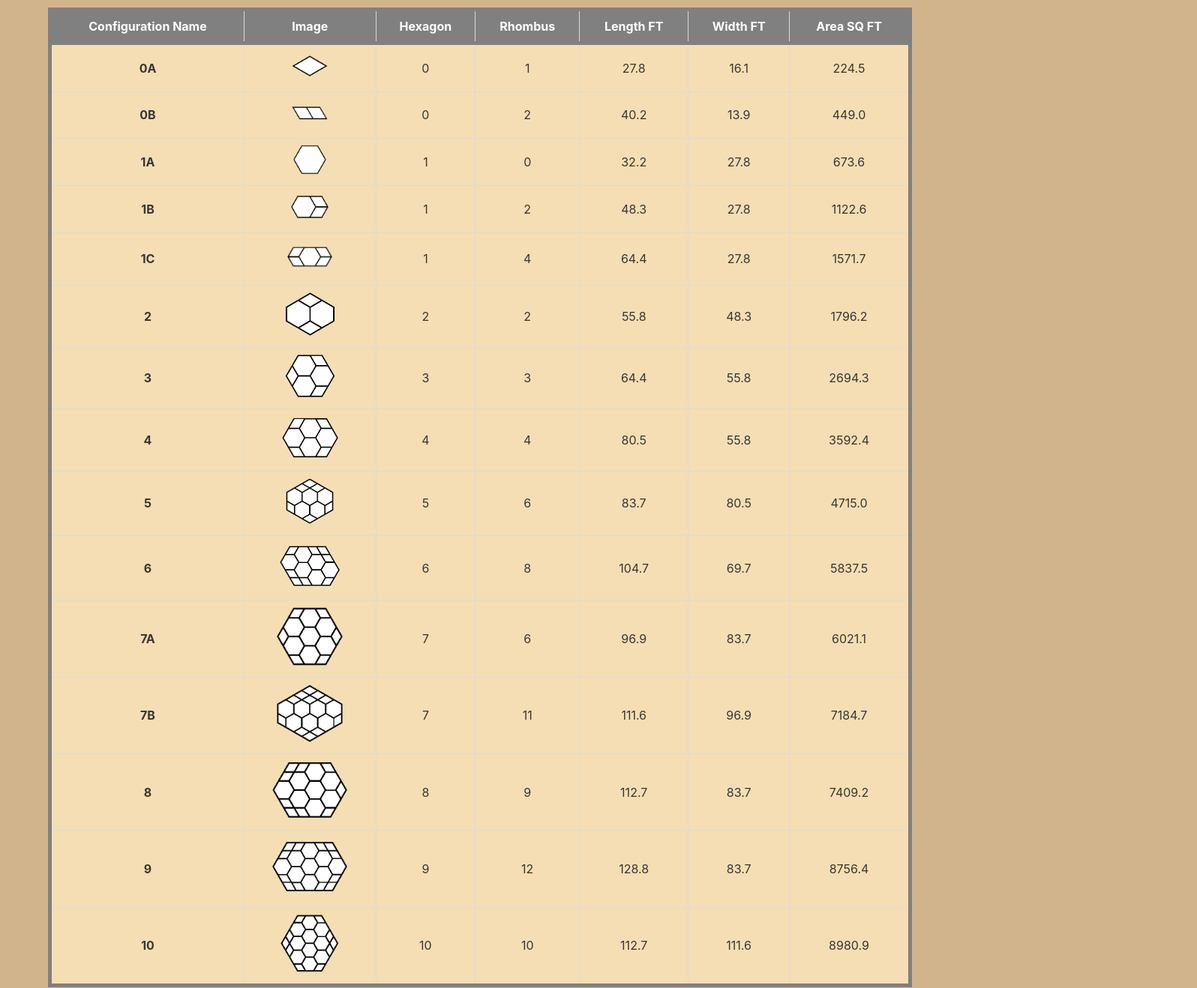
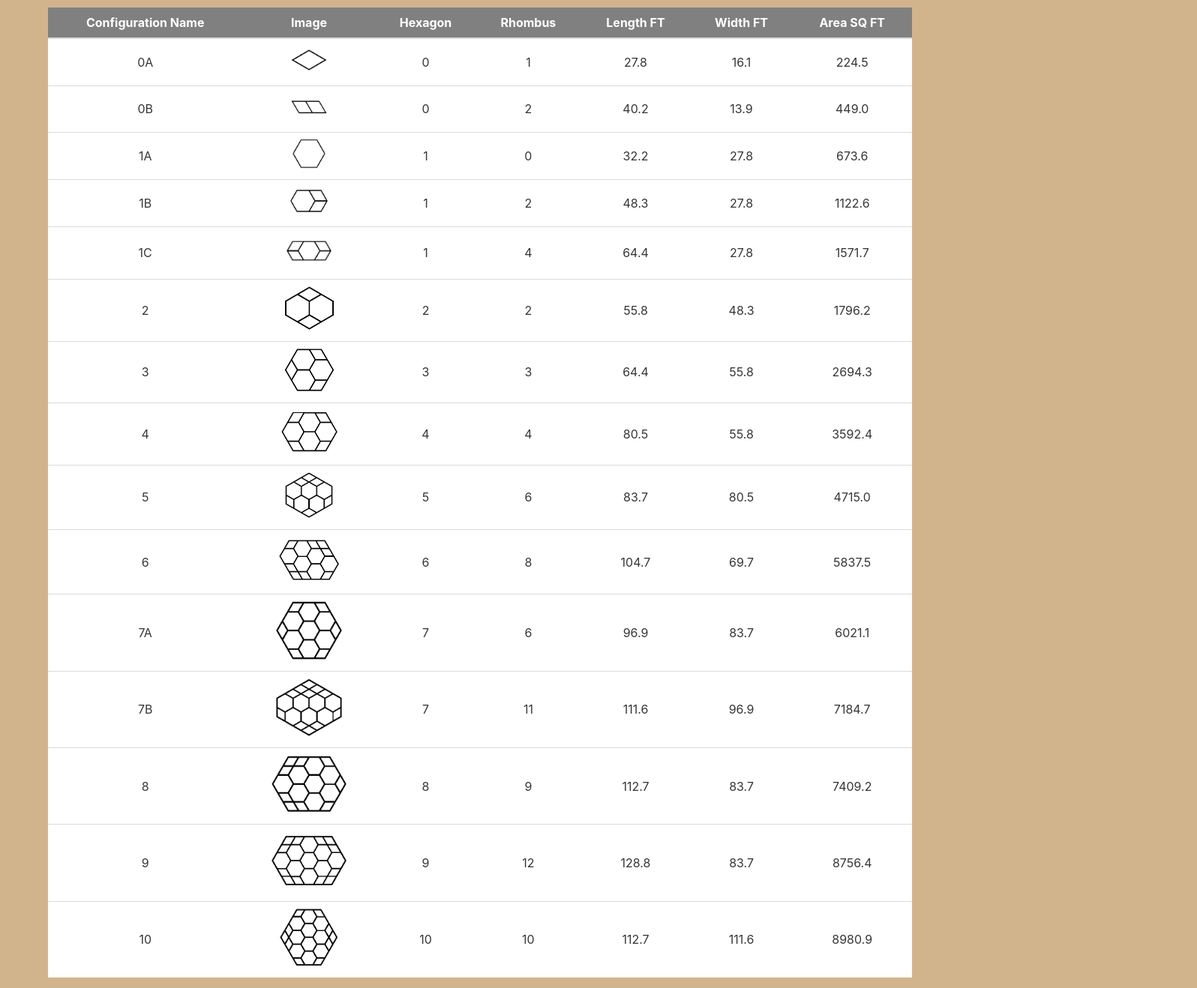
Before and after one commit to naricci/qrg-website, a plain HTML site: page views/config/config_list.html in a window 1280 px wide. Shown: the part 300-1618 px from the top of the page at 75% size, 1596 px wide, since content can reach past the window. Drawn offline with Linux system fonts and the light colour scheme.

Commit message:
redoing table formats throughout site

```diff
--- a/css/style.css
+++ b/css/style.css
@@ -9,11 +9,6 @@ body {
 ul {
     list-style-type:square;
     padding-left: 40px;
-}
-
-table, thead {
-    border: 5px solid grey;
-    border-collapse: collapse;
 }
 
 p.navbar-item.has-text-black {
@@ -40,8 +35,6 @@ p.navbar-item.has-text-black {
     color: #000000;
 }
 
-.thead { text-align: center; vertical-align: middle; color: white; }
-
 #support-pole {
     height: 500px;
 }
--- a/views/config/config_list.html
+++ b/views/config/config_list.html
@@ -6,6 +6,7 @@
 		<meta name="viewport" content="width=device-width, initial-scale=1">
 		<title>ULCANS | Configuration List</title>
 		<!-- Bulma -->
+		<link rel="stylesheet" href="../../css/bulma-rtl.min.css">
 		<link rel="stylesheet" href="../../css/bulma.min.css">
 		<!-- CSS -->
 		<link rel="stylesheet" href="../../css/style.css">
@@ -27,6 +28,7 @@
 		<meta name="msapplication-TileColor" content="#ffffff">
 		<meta name="msapplication-TileImage" content="../../images/favicons/ms-icon-144x144.png">
 		<meta name="theme-color" content="#ffffff">
+
 		<!-- Font Awesome -->
 		<script defer src="https://use.fontawesome.com/releases/v5.3.1/js/all.js"></script>
 		<!-- JS -->
@@ -123,22 +125,22 @@
 							<div class="content is-medium">
 								<p>Screen configuration must be determined prior to creating net assemblies and refolding for field deployment. This table lists common screen configurations.</p>
 							</div>
-							<table class="table is-bordered is-hoverable is-fullwidth" style="background-color: wheat;">
-								<thead style="background-color: grey;">
-									<tr>
-										<th style="text-align: center; vertical-align: middle; color: white;">Configuration Name</th>
-										<th style="text-align: center; vertical-align: middle; color: white;">Image</th>
-										<th style="text-align: center; vertical-align: middle; color: white;">Hexagon</th>
-										<th style="text-align: center; vertical-align: middle; color: white;">Rhombus</th>
-										<th style="text-align: center; vertical-align: middle; color: white;">Length FT</th>
-										<th style="text-align: center; vertical-align: middle; color: white;">Width FT</th>
-										<th style="text-align: center; vertical-align: middle; color: white;">Area SQ FT</th>
+							<table class="table is-hoverable is-fullwidth">
+								<thead style="background-color: grey; text-align: center; vertical-align: middle;">
+									<tr style="text-align: center; vertical-align: middle;">
+										<th style="color: white;">Configuration Name</th>
+										<th style="color: white;">Image</th>
+										<th style="color: white;">Hexagon</th>
+										<th style="color: white;">Rhombus</th>
+										<th style="color: white;">Length FT</th>
+										<th style="color: white;">Width FT</th>
+										<th style="color: white;">Area SQ FT</th>
 									</tr>
 								</thead>
 								<tbody>
 									<!-- Row 1 -->
 									<tr>
-										<th style="text-align: center; vertical-align: middle;">0A</th>
+										<td style="text-align: center; vertical-align: middle" >0A</td>
 										<td style="text-align: center; vertical-align: middle">
 											<img src="../../images/configuration/table/0A.png" alt="Configuration 0A" width="50">
 										</td>
@@ -150,7 +152,7 @@
 									</tr>
 									<!-- Row 2 -->
 									<tr>
-										<th style="text-align: center; vertical-align: middle">0B</th>
+										<td style="text-align: center; vertical-align: middle">0B</td>
 										<td style="text-align: center; vertical-align: middle">
 											<img src="../../images/configuration/table/0B.png" alt="Configuration 0B" width="50">
 										</td>
@@ -162,7 +164,7 @@
 									</tr>
 									<!-- Row 3 -->
 									<tr>
-										<th style="text-align: center; vertical-align: middle">1A</th>
+										<td style="text-align: center; vertical-align: middle">1A</td>
 										<td style="text-align: center; vertical-align: middle">
 											<img src="../../images/configuration/table/1A.png" alt="Configuration 1A" width="50">
 										</td>
@@ -174,7 +176,7 @@
 									</tr>
 									<!-- Row 4 -->
 									<tr>
-										<th style="text-align: center; vertical-align: middle">1B</th>
+										<td style="text-align: center; vertical-align: middle">1B</td>
 										<td style="text-align: center; vertical-align: middle">
 											<img src="../../images/configuration/table/1B.png" alt="Configuration 1B" width="50">
 										</td>
@@ -186,7 +188,7 @@
 									</tr>
 									<!-- Row 5 -->
 									<tr>
-										<th style="text-align: center; vertical-align: middle">1C</th>
+										<td style="text-align: center; vertical-align: middle">1C</td>
 										<td style="text-align: center; vertical-align: middle">
 											<img src="../../images/configuration/table/1C.png" alt="Configuration 1C" width="60">
 										</td>
@@ -198,7 +200,7 @@
 									</tr>
 									<!-- Row 6 -->
 									<tr>
-										<th style="text-align: center; vertical-align: middle">2</th>
+										<td style="text-align: center; vertical-align: middle">2</td>
 										<td style="text-align: center; vertical-align: middle">
 											<img src="../../images/configuration/table/2.png" alt="Configuration 2" width="75">
 										</td>
@@ -210,7 +212,7 @@
 									</tr>
 									<!-- Row 7 -->
 									<tr>
-										<th style="text-align: center; vertical-align: middle">3</th>
+										<td style="text-align: center; vertical-align: middle">3</td>
 										<td style="text-align: center; vertical-align: middle">
 											<img src="../../images/configuration/table/3.png" alt="Configuration 3" width="75">
 										</td>
@@ -222,7 +224,7 @@
 									</tr>
 									<!-- Row 8 -->
 									<tr>
-										<th style="text-align: center; vertical-align: middle">4</th>
+										<td style="text-align: center; vertical-align: middle">4</td>
 										<td style="text-align: center; vertical-align: middle">
 											<img src="../../images/configuration/table/4.png" alt="Configuration 4" width="75">
 										</td>
@@ -234,7 +236,7 @@
 									</tr>
 									<!-- Row 9 -->
 									<tr>
-										<th style="text-align: center; vertical-align: middle">5</th>
+										<td style="text-align: center; vertical-align: middle">5</td>
 										<td style="text-align: center; vertical-align: middle">
 											<img src="../../images/configuration/table/5.png" alt="Configuration 5" width="80">
 										</td>
@@ -246,7 +248,7 @@
 									</tr>
 									<!-- Row 10 -->
 									<tr>
-										<th style="text-align: center; vertical-align: middle">6</th>
+										<td style="text-align: center; vertical-align: middle">6</td>
 										<td style="text-align: center; vertical-align: middle">
 											<img src="../../images/configuration/table/6.png" alt="Configuration 6" width="80">
 										</td>
@@ -258,7 +260,7 @@
 									</tr>
 									<!-- Row 11 -->
 									<tr>
-										<th style="text-align: center; vertical-align: middle">7A</th>
+										<td style="text-align: center; vertical-align: middle">7A</td>
 										<td style="text-align: center; vertical-align: middle">
 											<img src="../../images/configuration/table/7A.png" alt="Configuration 7A" width="100">
 										</td>
@@ -270,7 +272,7 @@
 									</tr>
 									<!-- Row 12 -->
 									<tr>
-										<th style="text-align: center; vertical-align: middle">7B</th>
+										<td style="text-align: center; vertical-align: middle">7B</td>
 										<td style="text-align: center; vertical-align: middle">
 											<img src="../../images/configuration/table/7B.png" alt="Configuration 7B" width="100">
 										</td>
@@ -282,7 +284,7 @@
 									</tr>
 									<!-- Row 13 -->
 									<tr>
-										<th style="text-align: center; vertical-align: middle">8</th>
+										<td style="text-align: center; vertical-align: middle">8</td>
 										<td style="text-align: center; vertical-align: middle">
 											<img src="../../images/configuration/table/8.png" alt="Configuration 8" width="100">
 										</td>
@@ -294,7 +296,7 @@
 									</tr>
 									<!-- Row 14 -->
 									<tr>
-										<th style="text-align: center; vertical-align: middle">9</th>
+										<td style="text-align: center; vertical-align: middle">9</td>
 										<td style="text-align: center; vertical-align: middle">
 											<img src="../../images/configuration/table/9.png" alt="Configuration 9" width="100">
 										</td>
@@ -306,7 +308,7 @@
 									</tr>
 									<!-- Row 15 -->
 									<tr>
-										<th style="text-align: center; vertical-align: middle">10</th>
+										<td style="text-align: center; vertical-align: middle">10</td>
 										<td style="text-align: center; vertical-align: middle">
 											<img src="../../images/configuration/table/10.png" alt="Configuration 10" width="100">
 										</td>
--- a/views/setup.html
+++ b/views/setup.html
@@ -6,6 +6,7 @@
 		<meta name="viewport" content="width=device-width, initial-scale=1">
 		<title>ULCANS | Erect</title>
 		<!-- Bulma -->
+		<link rel="stylesheet" href="../css/bulma-rtl.min.css">
 		<link rel="stylesheet" href="../css/bulma.min.css">
 		<!-- CSS -->
 		<link rel="stylesheet" href="../css/style.css">
@@ -116,7 +117,7 @@
 				<span> | </span>
 				<a href="setup/vid1.html">Next</a>
 				<br><br>
-git
+
 				<h1 class="subtitle has-text-weight-bold is-4">NET ASSEMBLY SELECTION</h1>
 				<div class="columns ">
 
@@ -136,9 +137,7 @@ git
 						</div>
 					</div>
 					<div class="column">
-						<!-- <figure class="image is-fullhd"> -->
-							<img src="../images/configuration/Config_dimensions03.png" alt="Config_dimensions03">
-						<!-- </figure> -->
+						<img src="../images/configuration/Config_dimensions03.png" alt="Config_dimensions03">
 					</div>
 				</div>
 			</div>
```
Also changed, not shown: views/config/typ_configs.html (+1 -1 lines), views/equipment.html (+55 -8 lines).
